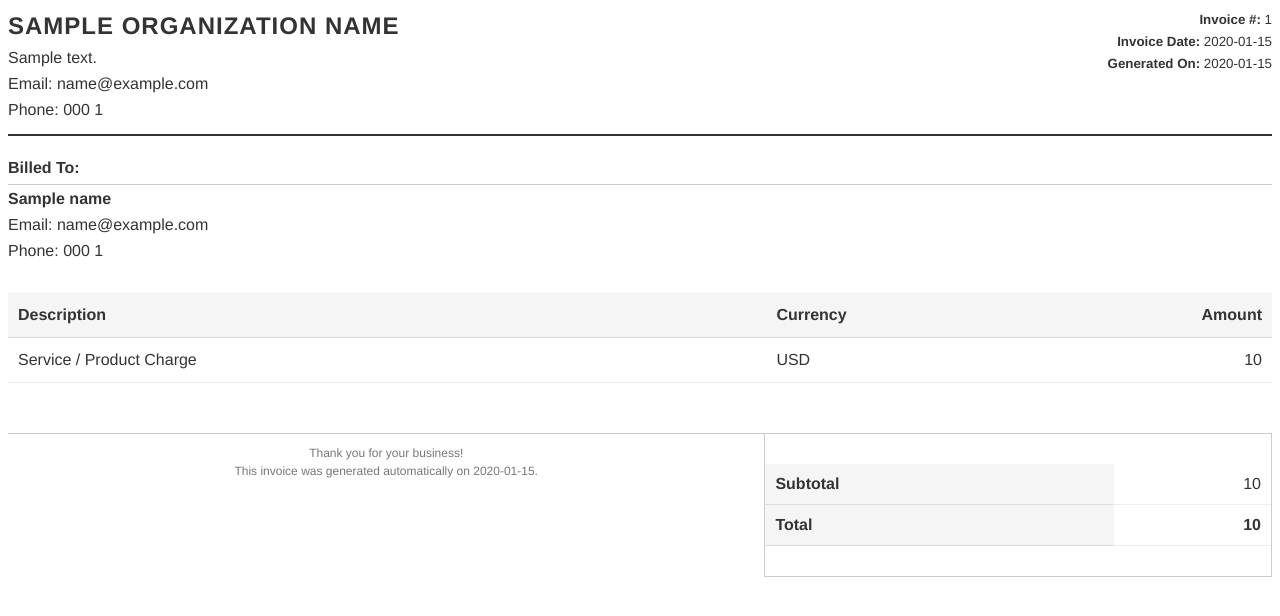
After one commit to singhjot85/bill-management, a Django app: template bma/requests/templates/basic_bill.html in a window 1280 px wide. The commit adds this page. Shown: the top 616 px of the page. Run offline with Django 5.2, Linux system fonts and the light colour scheme; the template is opened without the code that fills it: most values are stand-ins (such as "Sample title", 1, 10 or a date in 2020).

Commit message:
bill generation completed

```diff
--- a/bma/payments/serializers.py
+++ b/bma/payments/serializers.py
@@ -41,7 +41,7 @@ class ExternalOrderSerializer(serializers.ModelSerializer):
         fields = [
             "currency",
             "amount",
-            "description"
+            "description",
         ]
 
 
@@ -52,7 +52,7 @@ class ExternalCustomerSerializer(serializers.ModelSerializer):
             "name",
             "email",
             "country_code",
-            "phone_number"
+            "phone_number",
         ]
 
 
@@ -63,7 +63,7 @@ class ExternalPaymentSerializer(serializers.ModelSerializer):
         model = Payment
         fields = [
             "payment_mode",
-            "requested_by"
+            "requested_by",
         ]
 
     # def validate(self, attrs):
--- /dev/null
+++ b/bma/requests/templates/basic_bill.html
@@ -0,0 +1,186 @@
+{% load static %}
+<!DOCTYPE html>
+<html lang="en">
+<head>
+    <meta charset="UTF-8">
+    <style>
+        @page {
+            size: A4;
+            margin: 2cm;
+        }
+
+        body {
+            font-family: "Helvetica", "DejaVu Sans", sans-serif;
+            color: #333;
+            font-size: 12pt;
+        }
+
+        .invoice-box {
+            width: 100%;
+            line-height: 1.5;
+            color: #333;
+        }
+
+        .header {
+            display: flex;
+            justify-content: space-between;
+            border-bottom: 2px solid #333;
+            padding-bottom: 10px;
+            margin-bottom: 20px;
+        }
+
+        .org-info {
+            text-align: left;
+        }
+
+        .org-info h2 {
+            margin: 0;
+            font-size: 18pt;
+            text-transform: uppercase;
+            letter-spacing: 1px;
+        }
+
+        .org-info p {
+            margin: 2px 0;
+        }
+
+        .invoice-info {
+            text-align: right;
+            font-size: 10pt;
+        }
+
+        .invoice-info p {
+            margin: 2px 0;
+        }
+
+        .section-title {
+            font-weight: bold;
+            margin-top: 20px;
+            border-bottom: 1px solid #ccc;
+            padding-bottom: 4px;
+        }
+
+        .bill-to {
+            margin-top: 15px;
+        }
+
+        .bill-to p {
+            margin: 2px 0;
+        }
+
+        table {
+            width: 100%;
+            border-collapse: collapse;
+            margin-top: 30px;
+            margin-bottom: 30px;
+        }
+
+        th {
+            background-color: #f5f5f5;
+            text-align: left;
+            padding: 10px;
+            border-bottom: 1px solid #ddd;
+        }
+
+        td {
+            padding: 10px;
+            border-bottom: 1px solid #eee;
+        }
+
+        .total-section {
+            width: 40%;
+            float: right;
+            border: 1px solid #ccc;
+            margin-top: 20px;
+        }
+
+        .total-section table {
+            width: 100%;
+            border-collapse: collapse;
+        }
+
+        .total-section th, .total-section td {
+            padding: 8px 10px;
+        }
+
+        .total-section th {
+            text-align: left;
+            background: #f5f5f5;
+        }
+
+        .footer {
+            text-align: center;
+            font-size: 9pt;
+            color: #777;
+            margin-top: 50px;
+            border-top: 1px solid #ccc;
+            padding-top: 10px;
+        }
+    </style>
+</head>
+
+<body>
+    <div class="invoice-box">
+        <!-- Header -->
+        <div class="header">
+            <div class="org-info">
+                <h2>{{ organization_name }}</h2>
+                <p>{{ organization_address }}</p>
+                <p>Email: {{ org_email }}</p>
+                <p>Phone: {{ org_country_code }} {{ org_phone_number }}</p>
+            </div>
+            <div class="invoice-info">
+                <p><strong>Invoice #: </strong>{{ invoice_number }}</p>
+                <p><strong>Invoice Date:</strong> {{ invoice_date|date:"Y-m-d" }}</p>
+                <p><strong>Generated On:</strong> {{ today|date:"Y-m-d" }}</p>
+            </div>
+        </div>
+
+        <!-- Billed To -->
+        <div class="bill-to">
+            <p class="section-title">Billed To:</p>
+            <p><strong>{{ name }}</strong></p>
+            <p>Email: {{ email }}</p>
+            <p>Phone: {{ country_code }} {{ phone_number }}</p>
+        </div>
+
+        <!-- Invoice Details -->
+        <table>
+            <thead>
+                <tr>
+                    <th style="width: 60%;">Description</th>
+                    <th style="width: 20%;">Currency</th>
+                    <th style="width: 20%; text-align: right;">Amount</th>
+                </tr>
+            </thead>
+            <tbody>
+                <tr>
+                    <td>Service / Product Charge</td>
+                    <td>{{ currency }}</td>
+                    <td style="text-align: right;">{{ amount }}</td>
+                </tr>
+            </tbody>
+        </table>
+
+        <!-- Totals -->
+        <div class="total-section">
+            <table>
+                <tr>
+                    <th>Subtotal</th>
+                    <td style="text-align: right;">{{ amount }}</td>
+                </tr>
+                <tr>
+                    <th>Total</th>
+                    <td style="text-align: right; font-weight: bold;">{{ total }}</td>
+                </tr>
+            </table>
+        </div>
+
+        <!-- Footer -->
+        <div class="footer">
+            Thank you for your business! <br>
+            This invoice was generated automatically on {{ today|date:"Y-m-d" }}.
+        </div>
+    </div>
+</body>
+</html>
--- a/config/settings.py
+++ b/config/settings.py
@@ -59,10 +59,11 @@ DATABASES = {
 
 AUTH_TEMPLATE_DIR = os.path.join(BASE_DIR, "bma", "core", "templates")
 PAYMENTS_TEMPLATE_DIR = os.path.join(BASE_DIR, "bma", "payments", "templates")
+REQUESTS_TEMPLATE_DIR = os.path.join(BASE_DIR, "bma", "requests", "templates")
 TEMPLATES = [
     {
         'BACKEND': 'django.template.backends.django.DjangoTemplates',
-        "DIRS": [AUTH_TEMPLATE_DIR, PAYMENTS_TEMPLATE_DIR],
+        "DIRS": [AUTH_TEMPLATE_DIR, PAYMENTS_TEMPLATE_DIR, REQUESTS_TEMPLATE_DIR],
         'APP_DIRS': True,
         'OPTIONS': {
             'context_processors': [
--- a/pyproject.toml
+++ b/pyproject.toml
@@ -4,7 +4,7 @@ version = "0.1.0"
 description = "Payments and Bill Management App"
 authors = []
 readme = "README.md"
-requires-python = ">=3.13"
+requires-python = ">=3.13,<4"
 dependencies = [
     "django (>=5.2.7,<6.0.0)",
     "djangorestframework (>=3.16.1,<4.0.0)",
@@ -12,12 +12,13 @@ dependencies = [
     "razorpay (>=2.0.0,<3.0.0)",
     "django-model-utils (>=5.0.0,<6.0.0)",
     "psycopg2 (>=2.9.11,<3.0.0)",
-    "weasyprint (>=66.0,<67.0)",
     "django-shell-plus (>=1.1.7,<2.0.0)",
     "django-extensions (>=4.1,<5.0)",
     "ipython (>=9.6.0,<10.0.0)",
     "jq (>=1.10.0,<2.0.0)",
     "flask (>=3.1.2,<4.0.0)",
+    "xhtml2pdf (>=0.2.17,<0.3.0)",
+    "weasyprint (>=66.0,<67.0)",
 ]
 
 
```
Also changed, not shown: bma/base/utils.py (+37 -9 lines), bma/payments/templates/public_datacapture.html (+94 -11 lines), bma/payments/views.py (+75 -11 lines), bma/requests/admin.py (+20 -23 lines), bma/requests/serializers.py (+22 -2 lines), static/css/main.css (+36 -0 lines), 1 other file.
